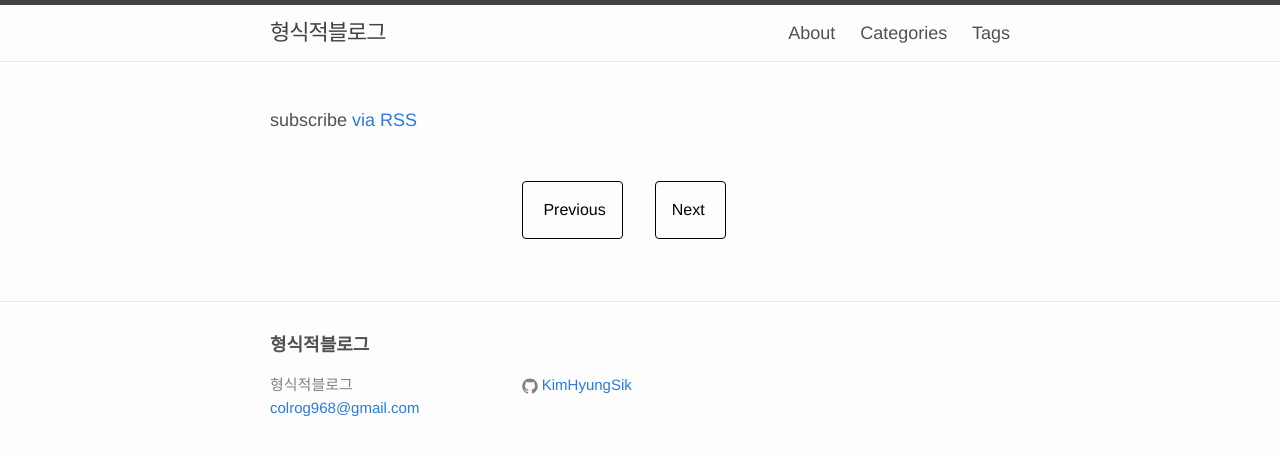
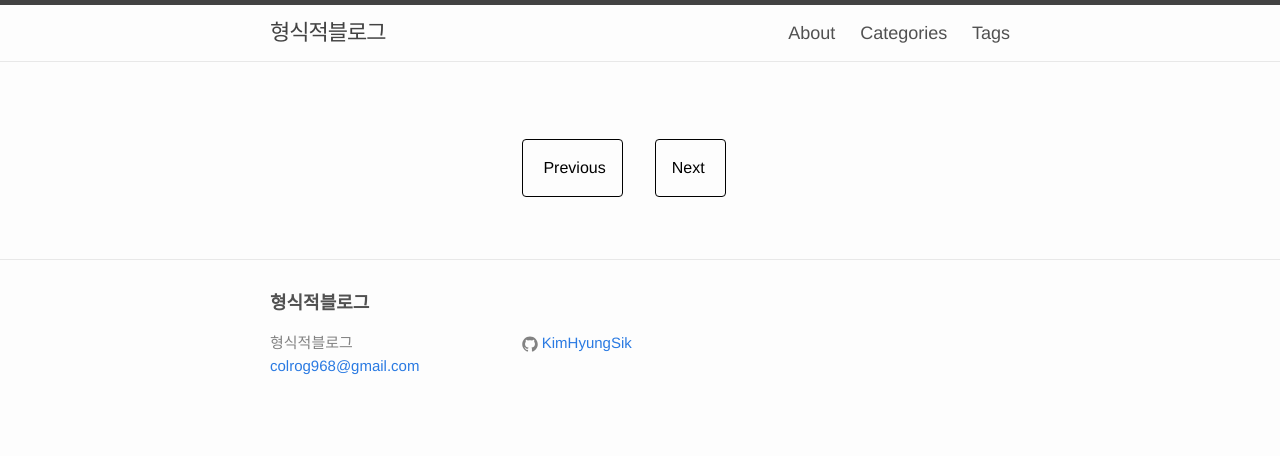
Before and after one commit to KimHyungSik/KimHyungSik.github.io, a Jekyll site: the page built from index.html, in a window 1280 px wide. Shown: the top 456 px of the page. Built offline with Jekyll 4.4.1, drawn with Linux system fonts in a browser that asks for light colours; the list of posts is cut into pages by our own code.

Commit message:
make blog 14

```diff
--- a/_includes/posts.html
+++ b/_includes/posts.html
@@ -1,7 +1,7 @@
 <div class="home">
 
   <ul class="post-list">
-    {% for post in paginator.posts %}
+    {% for post in _posts %}
       <li>
         <time class="post-meta" datetime="{{ post.date | date: "%Y-%m-%d %H:%M" }}">{{ post.date | date: "%b %-d, %Y" }}</time>
 
@@ -15,8 +15,6 @@
       </li>
     {% endfor %}
   </ul>
-
-  <p class="rss-subscribe">subscribe <a href="{{ "/feed.xml" | prepend: site.baseurl }}">via RSS</a></p>
   {% include pagination.html %}
 
 </div>
```
